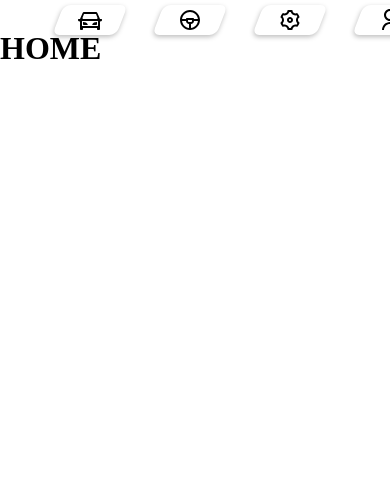
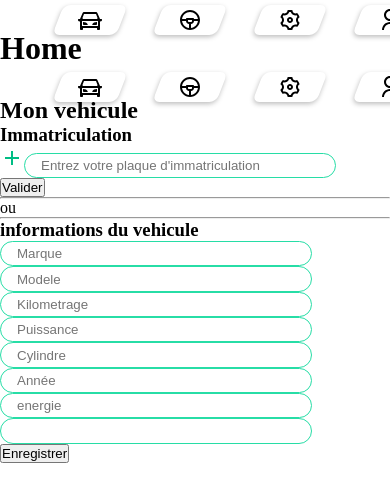
Before and after one commit to paulcnl/Drive-Insight, a React (Vite) app in the folder client/: page / in a window 390 px wide. Shown: the top 502 px of the page. Built offline with nearby package versions, Linux system fonts and the light colour scheme; a web font is replaced by a local one.

Commit message:
add nav-mobile

```diff
--- a/client/src/components/FilAriane.css
+++ b/client/src/components/FilAriane.css
@@ -1,13 +1,7 @@
-* {
-  margin: 0;
-  padding: 0;
-  box-sizing: border-box;
-}
-
-ul,
+/* ul,
 li {
   list-style: none;
-}
+} */
 
 .container-box {
   display: flex;
@@ -23,6 +17,7 @@ li {
   width: 100%;
   height: 40px;
   justify-content: center;
+  align-items: center;
 }
 
 .fil-ariane__item {
--- a/client/src/components/FilAriane.tsx
+++ b/client/src/components/FilAriane.tsx
@@ -3,6 +3,7 @@ import volant from "../assets/images/sateering.png";
 import param from "../assets/images/settings.png";
 import men from "../assets/images/user.png";
 import "./FilAriane.css";
+
 const FilAriane = () => {
   return (
     <div className="container-box">
--- a/client/src/components/Matricule.css
+++ b/client/src/components/Matricule.css
@@ -1,4 +1,4 @@
-* {
+/* * {
   box-sizing: border-box;
   margin: 0;
   padding: 0;
@@ -103,4 +103,4 @@ input[type="text"] {
   border-radius: 5px;
   font-size: 16px;
   color: #333;
-}
+} */
--- a/client/src/pages/Home/Home.tsx
+++ b/client/src/pages/Home/Home.tsx
@@ -1,7 +1,12 @@
+import FilAriane from "../../components/FilAriane";
+import Matricule from "../../components/Matricule";
+
 function Home() {
   return (
     <>
-      <h1>HOME</h1>
+      <h1>Home</h1>
+      <FilAriane />
+      <Matricule />
     </>
   );
 }
```
